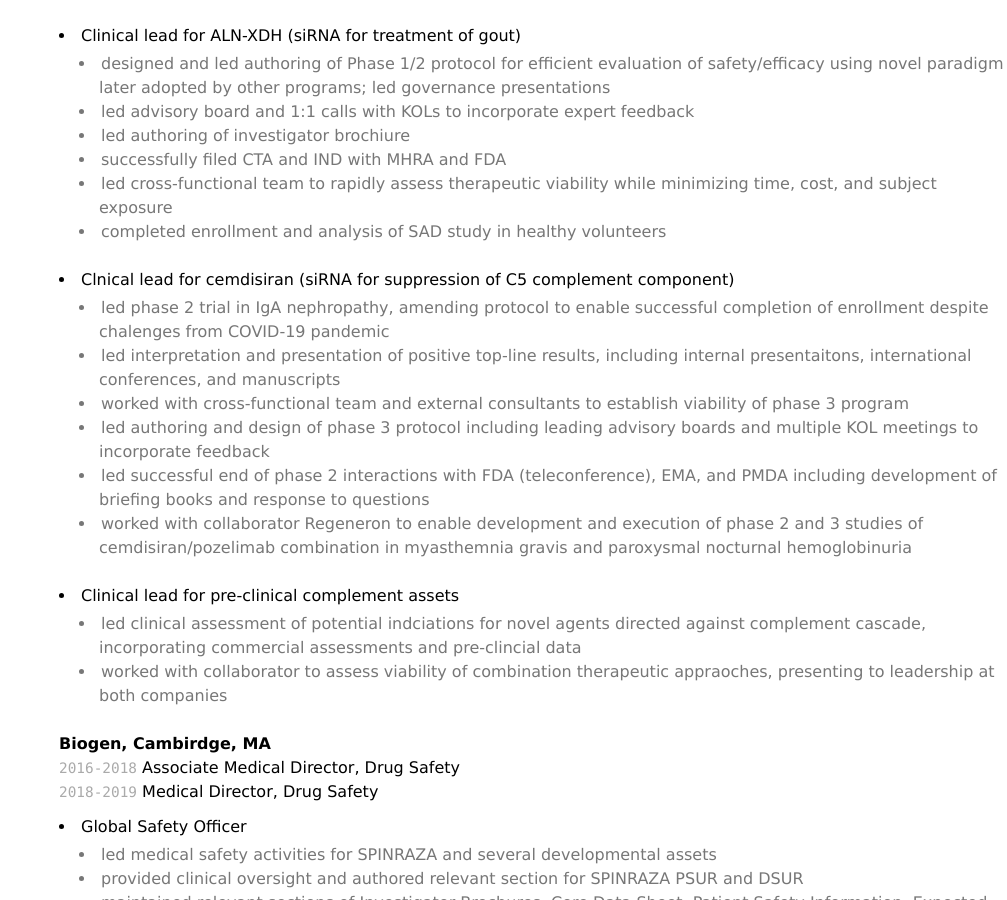
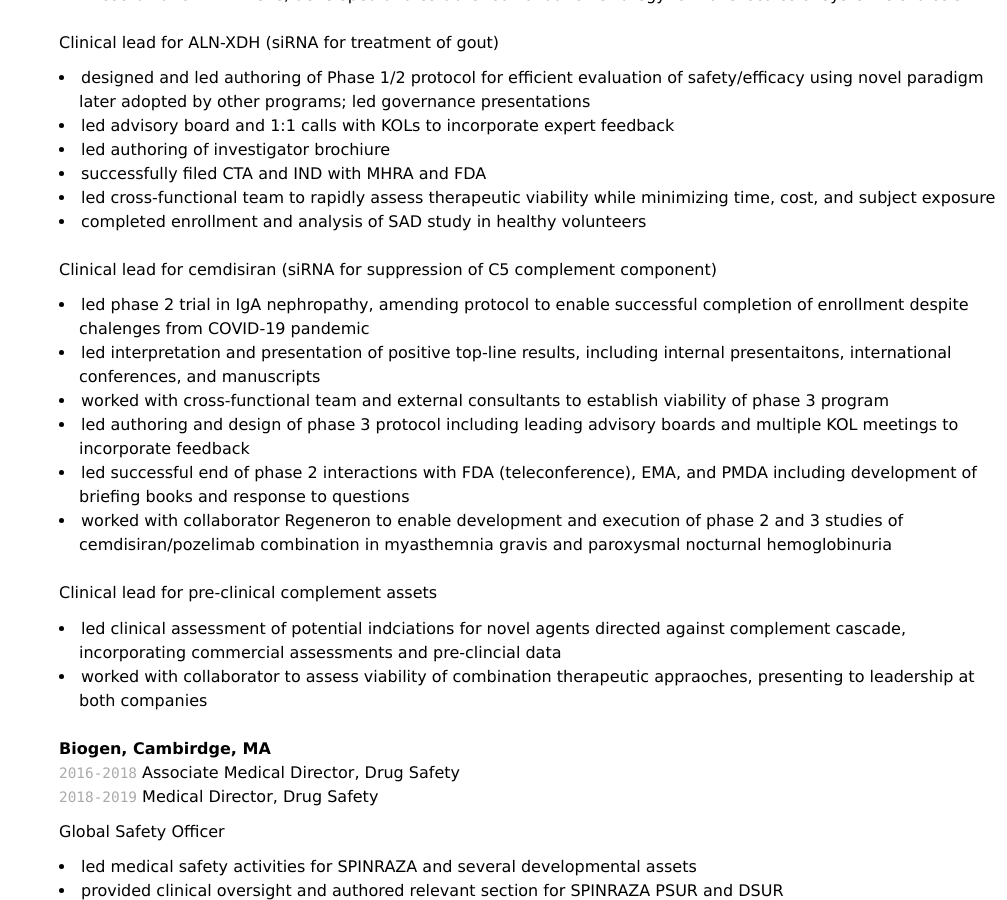
Before and after one commit to elipapa/markdown-cv, a Jekyll site: the page built from index.md, in a window 1280 px wide and 900 px high, scrolled down 753 px. Shown: the whole window, without its empty margins (273-1280 px from the left). Built offline with Jekyll 4.4.1, drawn with Linux system fonts in a browser that asks for light colours; nearby versions of some CDN libraries.

Commit message:
Update index.md
Updated section styles

```diff
--- a/index.md
+++ b/index.md
@@ -26,52 +26,52 @@
 `2019-2022` Director, Clinical Research
 `2022-    ` Senior Director, Clinical Research
 
-- Clinical lead for ILLUMINATE C (Phase 3 trial of Lumasiran for patients wih primary hyperoxaluria in advanced kidney disease)
-   - led cross functional clinical devleopment subteam
-   - successfully completed enrollment and led presentation of top-line data for company meetings, online presentations, and abstracts/publications
-   - authored summary of clincial efficacy and clincial study report
-   - filed successuful sNDA with FDA, leading to updated indication
-   - in coordination with KOLs, developed and established validation strategy for novel scales of systemic oxalosis
+Clinical lead for ILLUMINATE C (Phase 3 trial of Lumasiran for patients wih primary hyperoxaluria in advanced kidney disease)
+- led cross functional clinical devleopment subteam
+- successfully completed enrollment and led presentation of top-line data for company meetings, online presentations, and abstracts/publications
+- authored summary of clincial efficacy and clincial study report
+- filed successuful sNDA with FDA, leading to updated indication
+- in coordination with KOLs, developed and established validation strategy for novel scales of systemic oxalosis
 
-- Clinical lead for ALN-XDH (siRNA for treatment of gout)
-    - designed and led authoring of Phase 1/2 protocol for efficient evaluation of safety/efficacy using novel paradigm later adopted by other programs; led governance presentations
-    - led advisory board and 1:1 calls with KOLs to incorporate expert feedback
-    - led authoring of investigator brochiure
-    - successfully filed CTA and IND with MHRA and FDA
-    - led cross-functional team to rapidly assess therapeutic viability while minimizing time, cost, and subject exposure
-    - completed enrollment and analysis of SAD study in healthy volunteers
+Clinical lead for ALN-XDH (siRNA for treatment of gout)
+- designed and led authoring of Phase 1/2 protocol for efficient evaluation of safety/efficacy using novel paradigm later adopted by other programs; led governance presentations
+- led advisory board and 1:1 calls with KOLs to incorporate expert feedback
+- led authoring of investigator brochiure
+- successfully filed CTA and IND with MHRA and FDA
+- led cross-functional team to rapidly assess therapeutic viability while minimizing time, cost, and subject exposure
+- completed enrollment and analysis of SAD study in healthy volunteers
 
-- Clnical lead for cemdisiran (siRNA for suppression of C5 complement component)
-   - led phase 2 trial in IgA nephropathy, amending protocol to enable successful completion of enrollment despite chalenges from COVID-19 pandemic
-   - led interpretation and presentation of positive top-line results, including internal presentaitons, international conferences, and manuscripts
-   - worked with cross-functional team and external consultants to establish viability of phase 3 program
-   - led authoring and design of phase 3 protocol including leading advisory boards and multiple KOL meetings to incorporate feedback
-   - led successful end of phase 2 interactions with FDA (teleconference), EMA, and PMDA including development of briefing books and response to questions
-   - worked with collaborator Regeneron to enable development and execution of phase 2 and 3 studies of cemdisiran/pozelimab combination in myasthemnia gravis and paroxysmal nocturnal hemoglobinuria
+Clinical lead for cemdisiran (siRNA for suppression of C5 complement component)
+- led phase 2 trial in IgA nephropathy, amending protocol to enable successful completion of enrollment despite chalenges from COVID-19 pandemic
+- led interpretation and presentation of positive top-line results, including internal presentaitons, international conferences, and manuscripts
+- worked with cross-functional team and external consultants to establish viability of phase 3 program
+- led authoring and design of phase 3 protocol including leading advisory boards and multiple KOL meetings to incorporate feedback
+- led successful end of phase 2 interactions with FDA (teleconference), EMA, and PMDA including development of briefing books and response to questions
+- worked with collaborator Regeneron to enable development and execution of phase 2 and 3 studies of cemdisiran/pozelimab combination in myasthemnia gravis and paroxysmal nocturnal hemoglobinuria
 
-- Clinical lead for pre-clinical complement assets
-   - led clinical assessment of potential indciations for novel agents directed against complement cascade, incorporating commercial assessments and pre-clincial data
-   - worked with collaborator to assess viability of combination therapeutic appraoches, presenting to leadership at both companies
+Clinical lead for pre-clinical complement assets
+- led clinical assessment of potential indciations for novel agents directed against complement cascade, incorporating commercial assessments and pre-clincial data
+- worked with collaborator to assess viability of combination therapeutic appraoches, presenting to leadership at both companies
 
 __Biogen, Cambirdge, MA__
 `2016-2018` Associate Medical Director, Drug Safety
 `2018-2019` Medical Director, Drug Safety
 
-- Global Safety Officer
-   - led medical safety activities for SPINRAZA and several developmental assets
-   - provided clinical oversight and authored relevant section for SPINRAZA PSUR and DSUR
-   - maintained relevant sections of Investigator Brochures, Core Data Sheet, Patient Safety Information, Expected Term Lists, and Informed Consent Forms
-   - Provided clinical oversight for analysis and characterization of clinical trial and postmarketing adverse events
-   - Represented safety issues in cross-function teams (including clinical study, program, communications, and publications teams) and governance committee presentations
-   - Supported successful registration of SPINRAZA in 13 regions including EU, Canada, Japan, Australia, and others
-   - Authored and edited responses to regulatory inquiries for both registration-related and postmarket settings
-   - Provided input and editing for revision to package inserts including USPI, SmPC, and other regional labels
+Global Safety Officer
+- led medical safety activities for SPINRAZA and several developmental assets
+- provided clinical oversight and authored relevant section for SPINRAZA PSUR and DSUR
+- maintained relevant sections of Investigator Brochures, Core Data Sheet, Patient Safety Information, Expected Term Lists, and Informed Consent Forms
+- Provided clinical oversight for analysis and characterization of clinical trial and postmarketing adverse events
+- Represented safety issues in cross-function teams (including clinical study, program, communications, and publications teams) and governance committee presentations
+- Supported successful registration of SPINRAZA in 13 regions including EU, Canada, Japan, Australia, and others
+- Authored and edited responses to regulatory inquiries for both registration-related and postmarket settings
+- Provided input and editing for revision to package inserts including USPI, SmPC, and other regional labels
 
-- Development and Diligence
-   - Assessed safety risks for potential asset acquisitions
-   - Reviewed and assessed pre-clinical and clinical trial data in context of competitive landscape
-   - Contributed to study design for gene therapy assets under development
-   - Worked on cross-functional team to develop strategy for accelerating development through innovative approaches including hybrid virtual trials and wearables for data collection
+Development and Diligence
+- Assessed safety risks for potential asset acquisitions
+- Reviewed and assessed pre-clinical and clinical trial data in context of competitive landscape
+- Contributed to study design for gene therapy assets under development
+- Worked on cross-functional team to develop strategy for accelerating development through innovative approaches including hybrid virtual trials and wearables for data collection
 
 ### Academic Medicine
 
```
